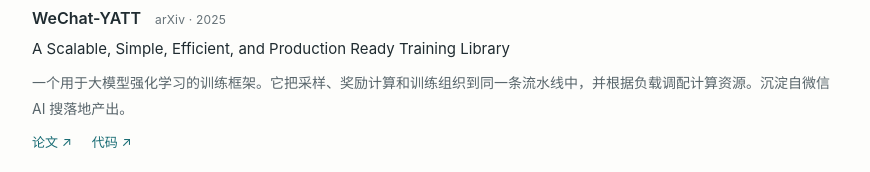
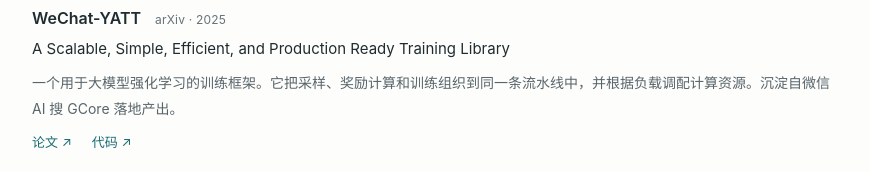
Before and after one commit to nrailg/nrailg.github.io, a plain HTML site: page about.html in a window 1280 px wide. Shown: the part 1406-1578 px from the top of the page, without its empty margins (204-1074 px from the left). Drawn offline with Linux system fonts and the light colour scheme.

Commit message:
Clarify WeChat-YATT origin

```diff
--- a/about.html
+++ b/about.html
@@ -72,7 +72,7 @@
         <article class="publication">
           <div class="entry-heading"><h3>WeChat-YATT</h3><span class="meta">arXiv · 2025</span></div>
           <p class="paper-title" lang="en">A Scalable, Simple, Efficient, and Production Ready Training Library</p>
-          <p>一个用于大模型强化学习的训练框架。它把采样、奖励计算和训练组织到同一条流水线中，并根据负载调配计算资源。沉淀自微信 AI 搜落地产出。</p>
+          <p>一个用于大模型强化学习的训练框架。它把采样、奖励计算和训练组织到同一条流水线中，并根据负载调配计算资源。沉淀自微信 AI 搜 GCore 落地产出。</p>
           <p class="entry-links"><a href="https://arxiv.org/abs/2508.07970">论文 ↗</a><a href="https://github.com/Tencent/Wechat-YATT">代码 ↗</a></p>
         </article>
         <article class="publication">
```
